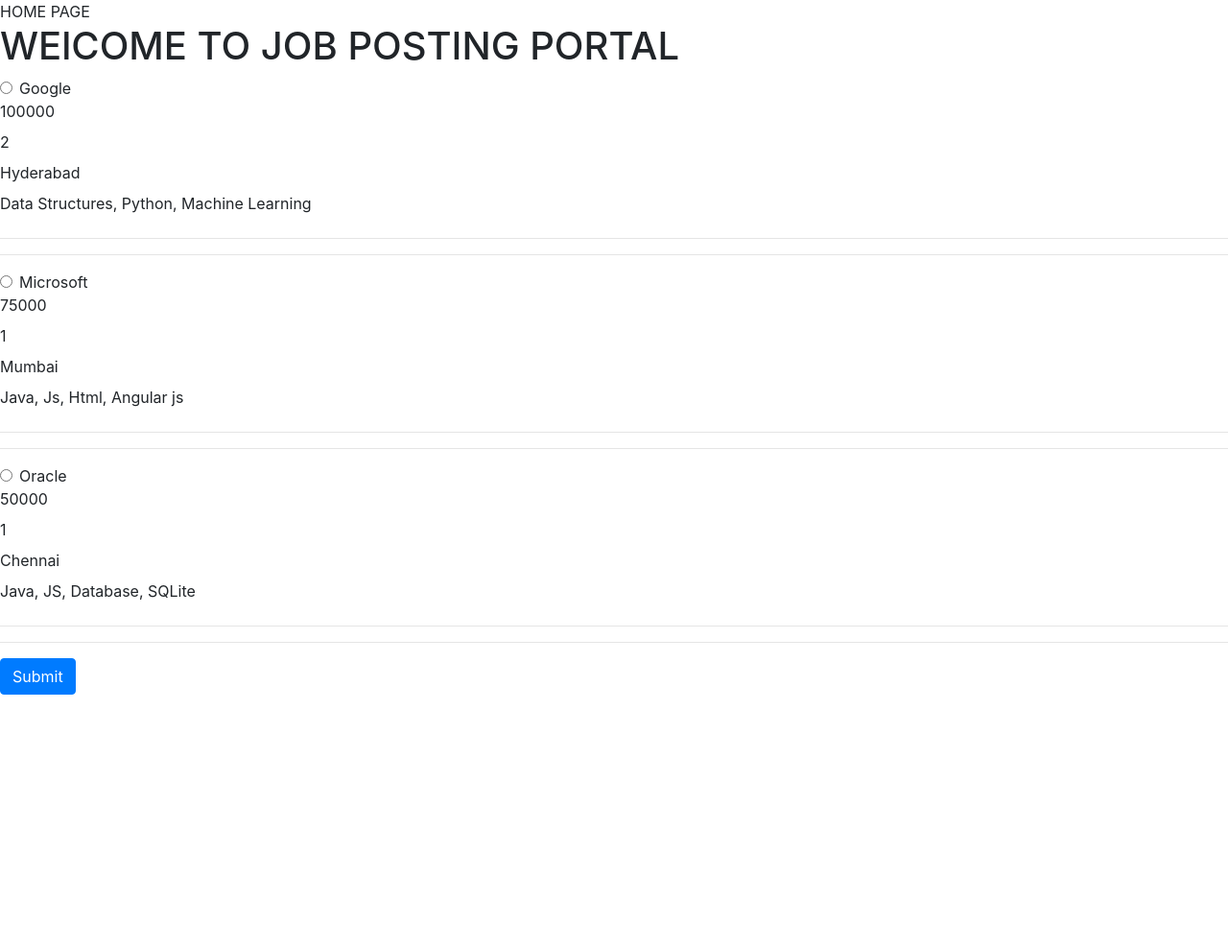
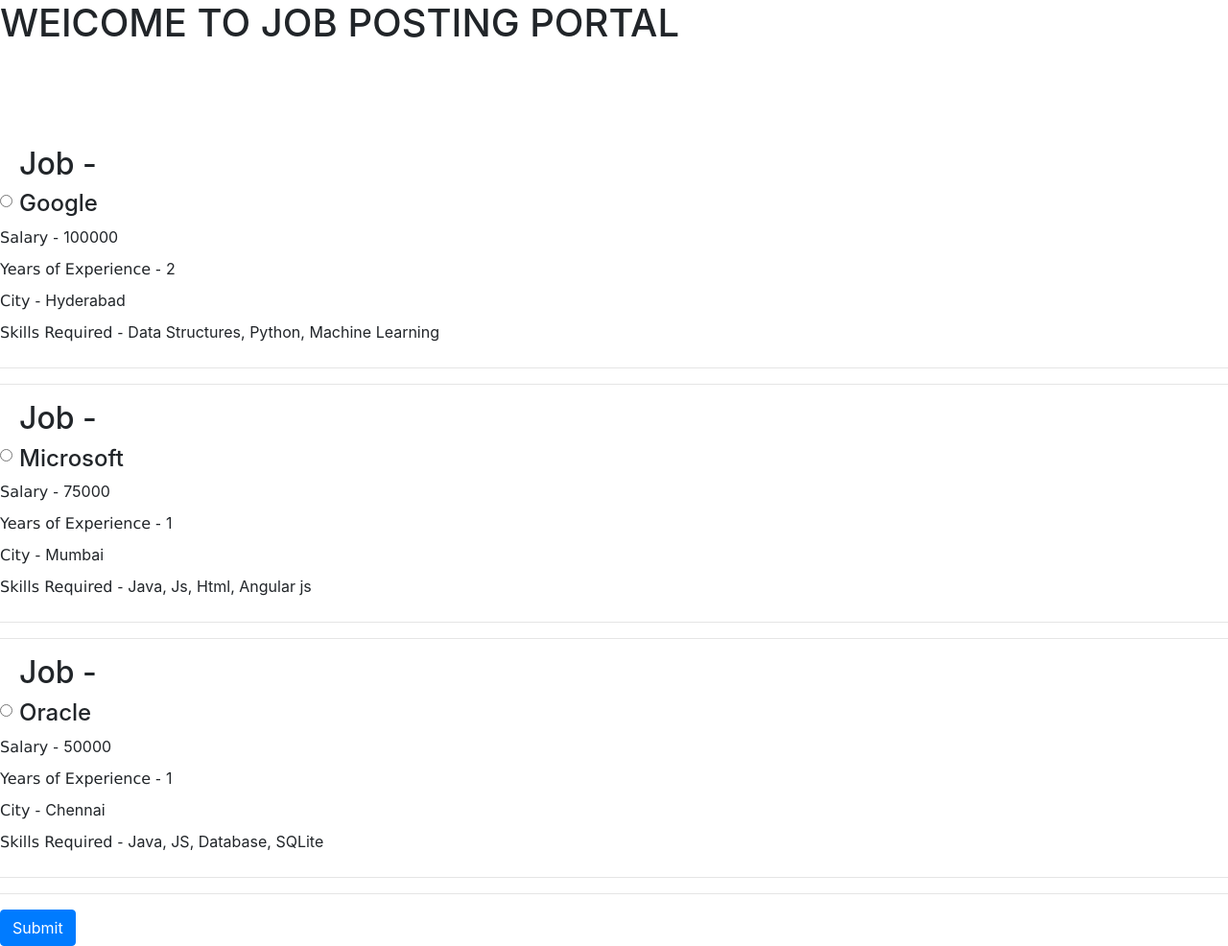
Before and after one commit to iamphani18/JobPostingPortal, a Django app: page / in a window 1280 px wide. Shown: the whole page at 96% size. Before the commit the page ends 724 px from the top, so only its background shows below. Run offline with Django 4.2, Linux system fonts and the light colour scheme; data comes from the database, SQL or seed files in the repository; both versions use the stored data as it was after the commit; some libraries are stand-ins or nearby versions.

Commit message:
FONT COMMIT

```diff
--- a/JobPostingPortal/urls.py
+++ b/JobPostingPortal/urls.py
@@ -19,7 +19,7 @@
 from User.urls import User_router
 
 urlpatterns = [
-    path('jobs/', Jobs_Page, name="addjob"),
+    path('blank', Jobs_Page, name="addjob"),
     path('', home, name="home"),
     path('admin/', admin.site.urls),
     path('register/', register_page, name="register"),
--- a/User/forms.py
+++ b/User/forms.py
@@ -1,4 +1,3 @@
-from django.forms import ModelForm
 from django import forms
 from django.contrib.auth.models import User
 from .models import Jobs
@@ -15,5 +14,4 @@
         fields = ['username', 'password']
         widgets = {
             "password": forms.PasswordInput
-
         }
--- a/templates/User/home.html
+++ b/templates/User/home.html
@@ -1,36 +1,38 @@
 {% extends 'base.html' %}
 {% block page %}
-HOME PAGE
 
 <h1> WElCOME TO JOB POSTING PORTAL</h1>
+<br> <br>
+<br> <br>
 <form action="" method="post">
     {% csrf_token %}
     {% for q in jobs %}
     <div class="form-check">
+        <h2>Job -</h2>
         <input class="form-check-input" type="radio" name="{{q.JobName}}" id="gridRadio1" value="A">
         <label class="form-check-label" for="gridRadio1">
-            {{ q.JobName }}
+            <h4>{{ q.JobName }}</h4>
         </label>
     </div>
     <div class=""form-check>
         <div class=""form-check>
-            <label class="form_check-label" for="jobs">
-                {{ q.Salary }}
+            <label  class="form_check-label" for="jobs">
+                <font face="Verdana">Salary - </font>{{ q.Salary }}
             </label>
         </div>
         <div class=""form-check>
             <label class="form_check-label" for="jobs">
-                {{ q.Experience }}
+                <font face="Verdana">Years of Experience - </font>{{ q.Experience }}
             </label>
         </div>
         <div class=""form-check>
             <label class="form_check-label" for="jobs">
-                {{ q.City }}
+               <font face="Verdana">City - </font>{{ q.City }}
             </label>
         </div>
         <div class=""form-check>
             <label class="form_check-label" for="jobs">
-                {{ q.Skills }}
+                <font face="Verdana">Skills Required -  </font>{{ q.Skills }}
             </label>
         </div>
     </div>
--- a/templates/User/result.html
+++ b/templates/User/result.html
@@ -3,7 +3,7 @@
 
 <h1> Welcome to Credo Jobs</h1>
 
-<h2>HI! {{ request.user }}</h2>
+<h2>Hi, {{ request.user }} !</h2>
 
 <h3>Your Choice of Job .</h3>
 
```
Also changed, not shown: templates/dummylogin.html (deleted, +0 -14 lines), db.sqlite3.
